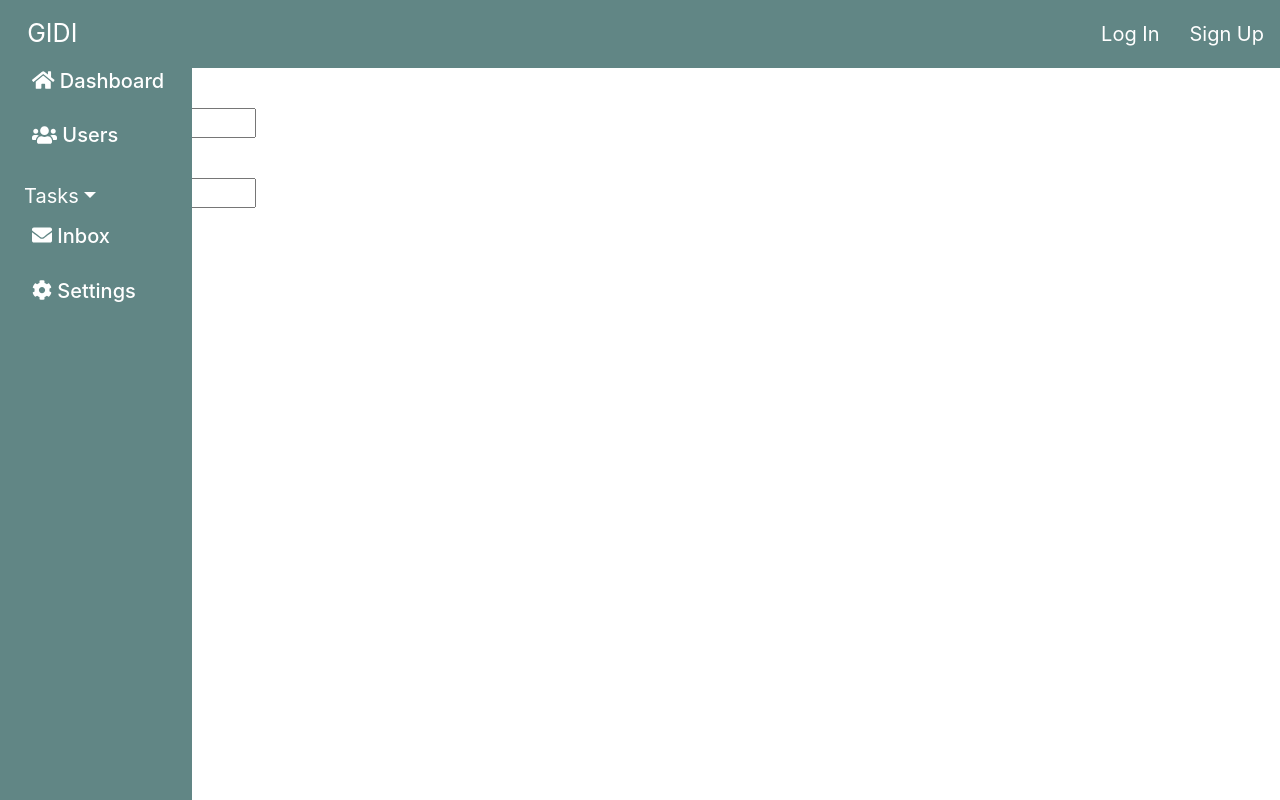
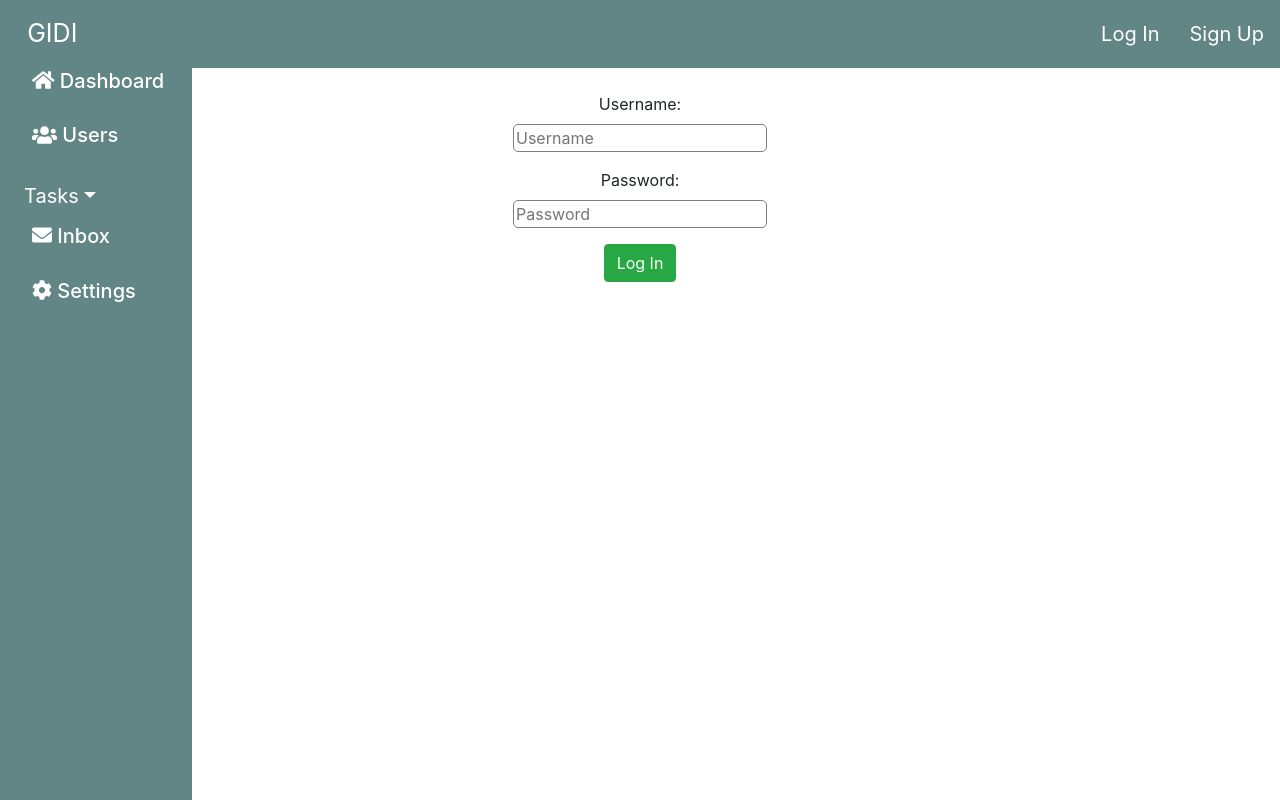
Before and after one commit to jonathanwong110/Git-It-And-Did-It, a React (Create React App) app in the folder git-it-and-did-it-client/: page / in a window 1280 px wide. Built offline with nearby package versions, Linux system fonts and the light colour scheme.

Commit message:
CSS and form tweaks

```diff
--- a/git-it-and-did-it-client/src/App.css
+++ b/git-it-and-did-it-client/src/App.css
@@ -124,7 +124,7 @@ html, body {
   margin: 0 auto;
 }
 
-#new-task-enum-field {
+#new-task-enum-field, #new-task-non-enum-field {
   width: 100%;
   margin: 0 auto;
   height: calc(1.5em + .75rem + 2px)
@@ -213,6 +213,16 @@ html, body {
   top: 700px;
 }
 
-.dashboardUsername, .dashboardEmail.usernameShow, .usernameEmail, .user-section, .newTaskFormHeading {
+.dashboardUsername, .dashboardEmail, .usernameShow, .usernameEmail, .user-section, .newTaskFormHeading, #loginForm {
   text-align: center;
 }
+
+#searchForm, #new-task-non-enum-field, #new-task-enum-field, #loginInput {
+  border: 1px solid grey;
+  border-radius: 5px;
+}
+
+#searchForm:focus, #new-task-non-enum-field:focus, #new-task-enum-field:focus, #loginInput:focus {
+  border: 1px solid #286EFA !important;
+  outline-width: 0;
+}
--- a/git-it-and-did-it-client/src/App.js
+++ b/git-it-and-did-it-client/src/App.js
@@ -21,6 +21,7 @@ class App extends Component {
         <div className="App">
           <MainNav />
           <SideBar />
+          <br></br>
           <Switch>
             <Route exact path="/" component={Dashboard} />
             <Route exact path="/login" render={() => JSON.parse(localStorage.getItem('token')) ? <Redirect to="/dashboard" /> : <LogIn />} />
--- a/git-it-and-did-it-client/src/components/Auth/LogIn.js
+++ b/git-it-and-did-it-client/src/components/Auth/LogIn.js
@@ -1,7 +1,7 @@
 import React, { Component } from 'react';
 import { connect } from 'react-redux';
 import { logInStart } from '../../redux/Auth/actions'
-import { Button } from 'react-bootstrap'
+import { Form, Button } from 'react-bootstrap'
 import Dashboard from '../Dashboard/Dashboard'
 
 class LogInForm extends Component {
@@ -34,21 +34,21 @@ class LogInForm extends Component {
     }
 
     return (
-      <form onSubmit={e => this.handleSubmit(e)}>
-        <p>
-          Username
-        </p>
-        <input id="username" name="username" type="text" onChange={e => this.handleChange(e)} value={this.username} />
-        <p>
-          Password
-        </p>
-        <input id="password" name="password" type="password" onChange={e => this.handleChange(e)} value={this.password} />
-        <br></br>
-        <br></br>
+      <Form onSubmit={e => this.handleSubmit(e)} id="loginForm">
+        <Form.Group controlId="formBasicUsername">
+          <Form.Label>Username: </Form.Label>
+          <br></br>
+          <input name="username" type="text" placeholder="Username" onChange={e => this.handleChange(e)} value={this.username} id="loginInput" />
+        </Form.Group>
+        <Form.Group controlId="formBasicPassword">
+          <Form.Label>Password: </Form.Label>
+          <br></br>
+          <input type="password" name="password" placeholder="Password" onChange={e => this.handleChange(e)} value={this.state.price} id="loginInput"></input>
+        </Form.Group>
         <Button variant="success" type="submit">
           Log In
         </Button>
-      </form>
+      </Form>
     );
   }
 }
--- a/git-it-and-did-it-client/src/components/Dashboard/Dashboard.js
+++ b/git-it-and-did-it-client/src/components/Dashboard/Dashboard.js
@@ -42,7 +42,7 @@ class Dashboard extends Component {
         <h5 className="dashboardEmail">{specificUser["email"]}</h5>
         <br></br>
         <br></br>
-        <h2 class="user-section">Tasks Reported</h2>
+        <h2 className="user-section">Tasks Reported</h2>
         <br></br>
         <br></br>
         <CardDeck>
--- a/git-it-and-did-it-client/src/components/Tasks/SearchTasks.js
+++ b/git-it-and-did-it-client/src/components/Tasks/SearchTasks.js
@@ -11,6 +11,7 @@ export default function SearchTask(props) {
       <input
         type="text"
         name="search"
+        id="searchForm"
         value={props.searchEntry}
         placeholder="Search for a Task by Title"
         onKeyPress={props.onKeyPress}
--- a/git-it-and-did-it-client/src/components/Tasks/TaskNew.js
+++ b/git-it-and-did-it-client/src/components/Tasks/TaskNew.js
@@ -38,17 +38,16 @@ class TaskNew extends Component {
   render() {
     return (
       <>
+        <Form id="new-task-form">
         <h1 className="newTaskFormHeading">Create a New Task</h1>
         <br></br>
-        <Form id="new-task-form">
           <Form.Group>
             <Form.Label>Title</Form.Label>
-            <Form.Control type="text" placeholder="Title" />
+            <input name="title" type="text" placeholder="Title" onChange={e => this.handleChange(e)} value={this.title} id="new-task-non-enum-field"/>
           </Form.Group>
 
           <Form.Group>
             <Form.Label>Category: </Form.Label>
-            <br></br>
             <select type="select" id="new-task-enum-field">
               <option value={0}>Bugs</option>
               <option value={1}>New Feature</option>
@@ -56,13 +55,7 @@ class TaskNew extends Component {
           </Form.Group>
 
           <Form.Group>
-            <Form.Label>Description</Form.Label>
-            <Form.Control type="text" placeholder="Description" />
-          </Form.Group>
-
-          <Form.Group>
             <Form.Label>Status: </Form.Label>
-            <br></br>
             <select type="select" id="new-task-enum-field">
               <option value={0}>To Do</option>
               <option value={1}>In Progress</option>
@@ -72,7 +65,6 @@ class TaskNew extends Component {
 
           <Form.Group>
             <Form.Label>Priority: </Form.Label>
-            <br></br>
             <select type="select" id="new-task-enum-field">
               <option value={0}>Low</option>
               <option value={1}>Medium</option>
@@ -80,9 +72,14 @@ class TaskNew extends Component {
             </select>
           </Form.Group>
 
+          <Form.Group>
+            <Form.Label>Description</Form.Label>
+            <input name="description" type="text" placeholder="Description" onChange={e => this.handleChange(e)} value={this.description} id="new-task-non-enum-field" />
+          </Form.Group>
+
           <Button variant="primary" type="submit">
             Submit
-        </Button>
+          </Button>
         </Form>
       </>
     );
```
